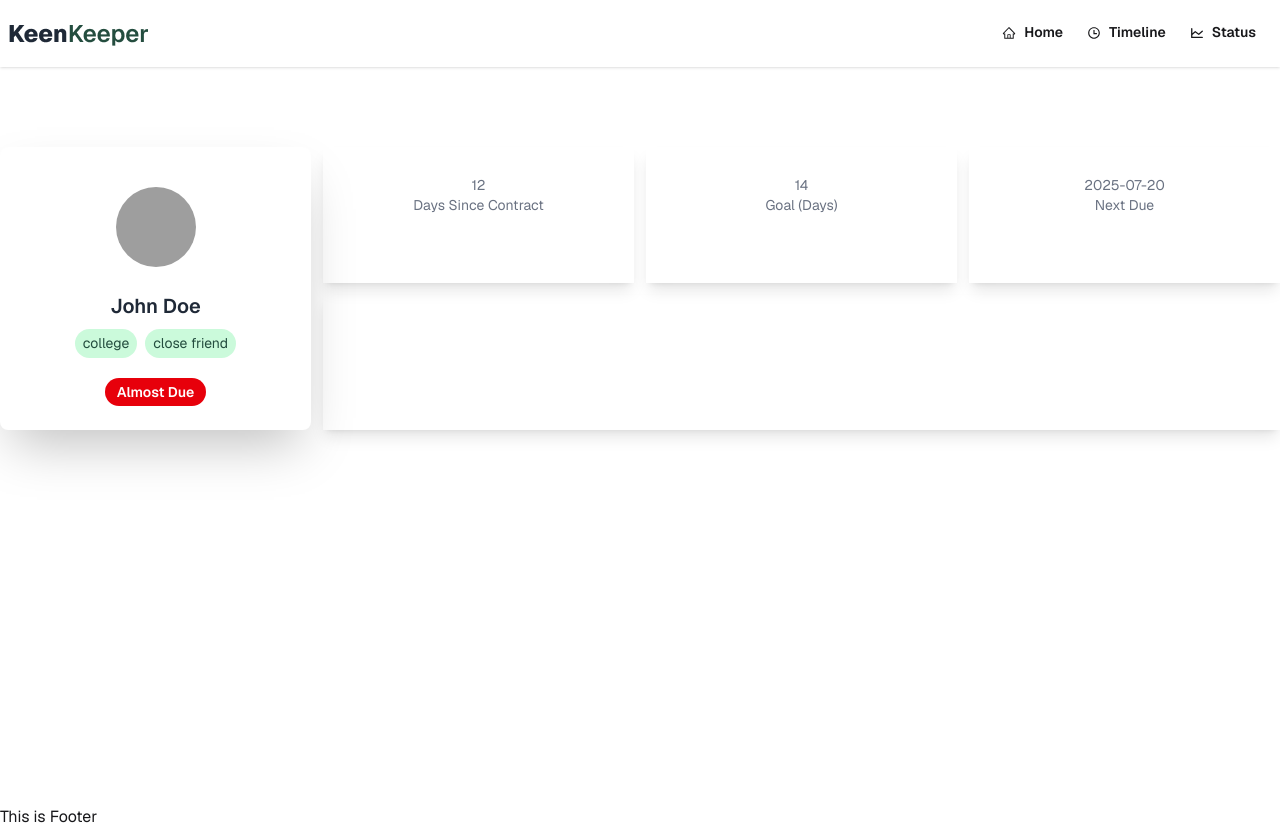
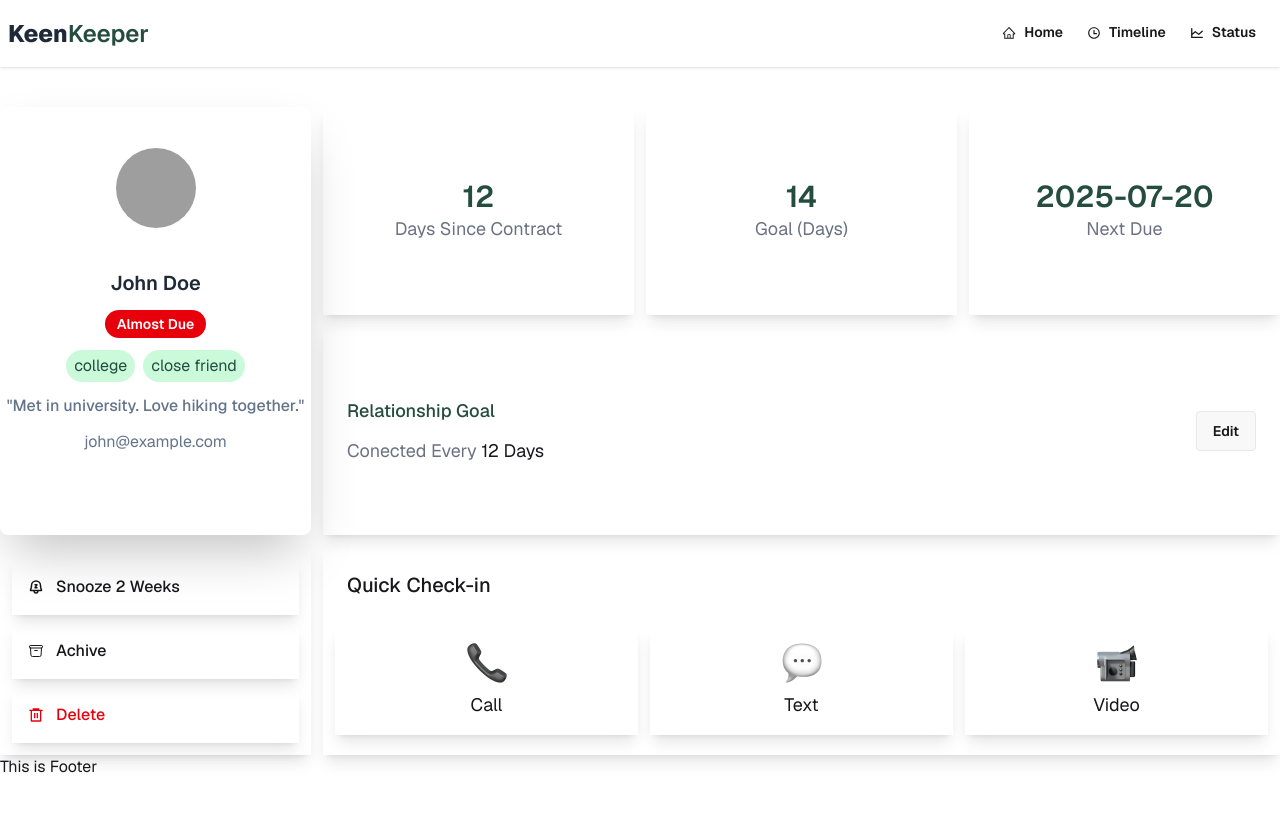
Before and after one commit to rashedpine83/B13-Assignment-07-Keen-Keeper, a React (Vite) app: page /allFriend/1 in a window 1280 px wide. After the commit the page ends 800 px from the top, so only its background shows below. Built offline with nearby package versions, Linux system fonts and the light colour scheme; grey boxes are pictures that could not be loaded.

Commit message:
Created Friend Details Page

```diff
--- a/src/Pages/FriendDetails.jsx
+++ b/src/Pages/FriendDetails.jsx
@@ -1,6 +1,13 @@
 import React from 'react';
-import { useParams } from 'react-router';
+import { Link, useParams } from 'react-router';
 import FriendsHook from '../Hooks/FriendsHook';
+import callImage from '../assets/call.png';
+import textImage from '../assets/text.png';
+import videoImage from '../assets/video.png'
+import { PiBellZBold } from 'react-icons/pi';
+import { HiOutlineArchiveBox } from 'react-icons/hi2';
+import { RiDeleteBin6Line } from 'react-icons/ri';
+
 
 const FriendDetails = () => {
   const { id } = useParams();
@@ -16,16 +23,26 @@ const FriendDetails = () => {
   );
 
   return (
-    <div className="container mx-auto my-20 grid grid-cols-4 grid-rows-4 gap-3">
+    <div className="container mx-auto mt-10 grid grid-cols-4 grid-rows-3 gap-3">
 
-      <div className="card bg-base-100 shadow-2xl hover:shadow-xl transition duration-300 grid row-span-2">
-            <figure className="px-10 pt-10 flex justify-center">
-                <img src={expectedFriend.picture} alt={expectedFriend.name} className="rounded-full h-20 w-20 object-cover"/>
+      <div className="card bg-base-100 shadow-2xl hover:shadow-xl transition duration-300 grid row-span-2 rounded-lg">
+            <figure className=" flex justify-center">
+                <img src={expectedFriend.picture} alt={expectedFriend.name} className="rounded-full h-20 w-20"/>
             </figure>
-            <div className="card-body justify-between text-center">
+            <div className="text-center space-y-3">
                 <h2 className="card-title text-[#1F2937] text-[20px] flex justify-center">
                     {expectedFriend.name}
                 </h2>
+                <div className='flex justify-center items-center'>
+                    <span className={`flex items-center gap-1 py-1 px-3 rounded-full text-sm font-semibold
+                        ${expectedFriend.status === 'On-Track'
+                        ? 'bg-green-600 text-white'
+                        : expectedFriend.status === 'Almost-Due'
+                        ? 'bg-yellow-600 text-white'
+                        : 'bg-red-600 text-white' }`}>
+                        {expectedFriend.status}
+                    </span>
+                </div>
 
                 <div className="flex flex-wrap justify-center gap-2">
                     {
@@ -36,39 +53,64 @@ const FriendDetails = () => {
                         ))
                     }
                 </div>
-                <div className='flex justify-center items-center mt-3'>
-                    <span className={`flex items-center gap-1 py-1 px-3 rounded-full text-sm font-semibold
-                        ${expectedFriend.status === 'On-Track'
-                        ? 'bg-green-600 text-white'
-                        : expectedFriend.status === 'Almost-Due'
-                        ? 'bg-yellow-600 text-white'
-                        : 'bg-red-600 text-white' }`}>
-                        {expectedFriend.status}
-                    </span>
-                </div>
+                <p className='text-[#64748B] font-medium'>"{expectedFriend.bio}"</p>
+                 <p className='text-[#64748B]'>{expectedFriend.email}</p>
             </div>
         </div>
-        <div className='shadow-lg p-7 text-center'>
-          <div className="text-sm text-gray-500">
-            {expectedFriend.days_since_contact} <p>Days Since Contract</p>
+        <div className='shadow-lg p-3 text-center flex flex-col justify-center items-center'>
+            <p className='text-[#244D3F] text-3xl font-semibold'>{expectedFriend.days_since_contact}</p>
+            <p className='text-gray-500 text-lg'>Days Since Contract</p>
+        </div>
+        <div className='shadow-lg p-3 text-center flex flex-col justify-center items-center'>
+            <p className='text-[#244D3F] text-3xl font-semibold'>{expectedFriend.goal}</p>
+            <p className='text-gray-500 text-lg'>Goal (Days)</p>
+        </div>
+        <div className='shadow-lg p-3 text-center flex flex-col justify-center items-center'>
+           <p className='text-[#244D3F] text-3xl font-semibold'>{expectedFriend.next_due_date}</p>
+            <p className='text-gray-500 text-lg'>Next Due</p>
+        </div>
+        <div className='shadow-lg p-3 text-center col-span-3 flex justify-between items-center px-6'>
+            <div className='text-left'>
+                <h2 className='text-[#244D3F] text-lg font-medium mb-3'>Relationship Goal</h2>
+                <p className='text-lg'> <span className='text-gray-500'>Conected Every</span> {expectedFriend.days_since_contact} Days</p>
+            </div>
+            <Link>
+                <button className='btn'>Edit</button>
+            </Link>
+        </div>
+        <div className='shadow-lg p-3 text-center grid grid-cols-1 grid-rows-1 gap-2'>
+            <Link className="shadow-lg p-4 text-center font-medium flex items-center gap-3">
+                <PiBellZBold />
+                <p>Snooze 2 Weeks</p>
+            </Link>
+            <Link className="shadow-lg p-4 text-center font-medium flex items-center gap-3">
+                <HiOutlineArchiveBox />
+                <p>Achive</p>
+            </Link>
+            <Link className="shadow-lg p-4 text-center font-medium text-red-600 flex items-center gap-3">
+                <RiDeleteBin6Line />
+                <p>Delete</p>
+            </Link>
+        </div>
+        <div className='shadow-lg p-3 text-center col-span-3 gap-3'>
+            <div className='grid row-span-3 col-span-1 p-3 text-left mb-4'>
+                <p className='text-xl font-medium'>Quick Check-in</p>
+            </div>
+            <div className='grid grid-cols-3 gap-3 '>
+                <Link className="shadow-lg p-4 ">
+                    <img src={callImage} alt="call image" className='mx-auto mb-2'/>
+                    <p className='text-lg'>Call</p>
+                </Link>
+                <Link className="shadow-lg p-4">
+                    <img src={textImage} alt="text image" className='mx-auto mb-2' />
+                    <p className='text-lg'>Text</p>
+                </Link>
+                <Link className="shadow-lg p-4">
+                    <img src={videoImage} alt="video image" className='mx-auto mb-2'/>
+                    <p className='text-lg'>Video</p>
+                </Link>
             </div>
         </div>
-        <div className='shadow-lg p-7 text-center'>
-          <div className="text-sm text-gray-500">
-            {expectedFriend.goal} <p>Goal (Days)</p>
-            </div>
-        </div>
-        <div className='shadow-lg p-7 text-center'>
-            <div className="text-sm text-gray-500">
-            {expectedFriend.next_due_date} <p>Next Due</p>
-            </div>
-        </div>
-        <div className='shadow-lg p-7 text-center col-span-3'>
-            <div className="text-sm text-gray-500">
-
-            </div>
-        </div>
-
     </div>
   );
 };
```
